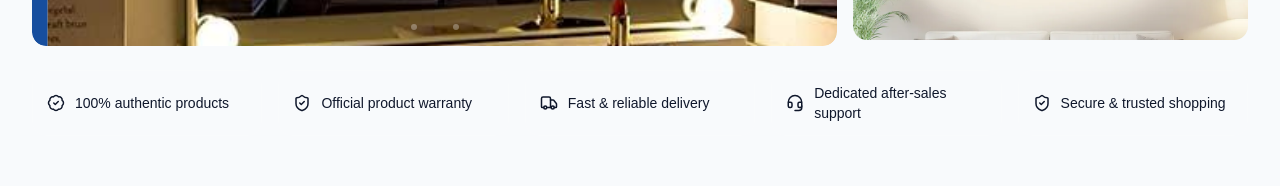
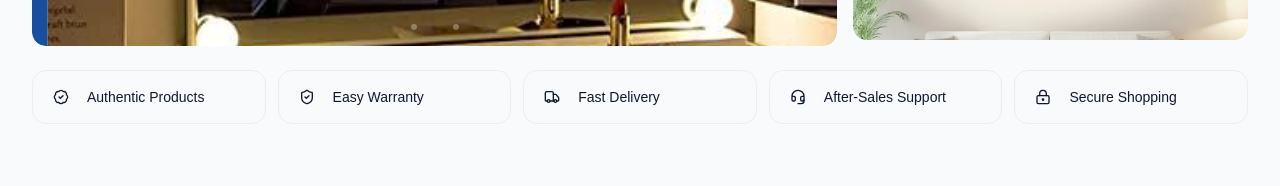
Before and after one commit to abdullah107189/jee-frontend, a Next.js app: page / in a window 1280 px wide. Shown: the part 553-739 px from the top of the page. Built offline with nearby package versions, Linux system fonts and the light colour scheme; no server answers.

Commit message:
update trustbadge

```diff
--- a/src/app/(home)/HeroSection.tsx
+++ b/src/app/(home)/HeroSection.tsx
@@ -17,42 +17,16 @@ export function HeroSection() {
         Shop the latest smartphones, laptops and gadgets in Bangladesh
       </h1>
 
-      {/* <div className="grid lg:grid-cols-3 md:grid-cols-2 grid-cols-1 lg:grid-rows-2 lg:aspect-16/6 md:gap-x-4 gap-x-2"> */}
-        {/* --------left side------   */}
-        {/* <div className="md:col-span-2 lg:row-span-2 lg:aspect-auto aspect-16/6">
-          <HeroSlider slides={heroSlides} />
-        </div> */}
-
-        {/* ------right side------  */}
-        {/* <div className="col-span-1 lg:row-span-2 flex lg:flex-col gap-y-2 ">
-          <div className="rounded-xl lg:h-1/2 border ">
-            <QuickWarrantyCheck></QuickWarrantyCheck>
-          </div>
-          <div className="lg:h-1/2 rounded-xl">
-            <Image
-              src="/images/hero/ac_hero.webp"
-              alt="Hero Banner 2"
-              width={500}
-              height={500}
-              className="h-full w-full rounded-xl object-cover aspect-16/6"
-            />
-          </div>
-        </div>
-      </div> */}
-
-
       <div className="grid grid-cols-1 gap-3 lg:grid-cols-3 lg:gap-4">
-
         {/* Main Banner */}
         <div className="min-w-0 lg:col-span-2">
-    <div className="relative aspect-16/9 overflow-hidden rounded-xl">
+          <div className="relative aspect-video overflow-hidden rounded-xl">
             <HeroSlider slides={heroSlides} />
           </div>
         </div>
 
         {/* Right / Bottom */}
         <div className="grid grid-cols-1 gap-3 md:grid-cols-2 lg:grid-cols-1 lg:gap-4">
-
           {/* Warranty */}
           <div className="min-w-0 overflow-hidden rounded-xl border border-border bg-card">
             <QuickWarrantyCheck />
@@ -68,12 +42,8 @@ export function HeroSection() {
               className="object-cover"
             />
           </div>
-
         </div>
       </div>
-
-
-
 
       <TrustBadgeStrip items={trustBadges} />
     </section>
--- a/src/app/(home)/HeroSlide.ts
+++ b/src/app/(home)/HeroSlide.ts
@@ -36,27 +36,27 @@ export const heroSlides: HeroSlide[] = [
 export const trustBadges: TrustBadgeItem[] = [
   {
     id: "authentic",
-    label: "100% authentic products",
-    icon: "authentic"
+    label: "Authentic Products",
+    icon: "authentic",
   },
   {
     id: "warranty",
-    label: "Official product warranty",
-    icon: "warranty"
+    label: "Easy Warranty",
+    icon: "warranty",
   },
   {
     id: "delivery",
-    label: "Fast & reliable delivery",
+    label: "Fast Delivery",
     icon: "delivery",
   },
   {
     id: "support",
-    label: "Dedicated after-sales support",
+    label: "After-Sales Support",
     icon: "support",
   },
   {
     id: "secure",
-    label: "Secure & trusted shopping",
+    label: "Secure Shopping",
     icon: "secure",
   },
 ];
--- a/src/app/(home)/TrustBadgeStrip.tsx
+++ b/src/app/(home)/TrustBadgeStrip.tsx
@@ -4,6 +4,7 @@ import {
   ShieldCheck,
   Truck,
   Headset,
+  LockKeyhole,
   type LucideIcon,
 } from "lucide-react";
 
@@ -12,7 +13,7 @@ const ICONS: Record<TrustBadgeIcon, LucideIcon> = {
   warranty: ShieldCheck,
   delivery: Truck,
   support: Headset,
-  secure: ShieldCheck,
+  secure: LockKeyhole,
 };
 
 interface TrustBadgeStripProps {
@@ -21,21 +22,35 @@ interface TrustBadgeStripProps {
 
 export function TrustBadgeStrip({ items }: TrustBadgeStripProps) {
   return (
-    <ul className="mt-4 grid grid-cols-2 gap-3 sm:mt-6 sm:grid-cols-3 lg:grid-cols-5 lg:gap-4">
+    <ul className="mt-4 grid grid-cols-2 gap-2.5 sm:mt-6 sm:grid-cols-3 sm:gap-3 lg:grid-cols-5">
       {items.map((item) => {
         const Icon = ICONS[item.icon];
 
         return (
           <li
             key={item.id}
-            className="flex items-center gap-2.5 rounded-xl border border-white/10 bg-surface-raised px-3.5 py-3"
+            className="
+              flex min-h-12 items-center gap-2.5
+              rounded-xl
+              border border-border/60
+              bg-surface-raised/80
+              px-3
+              py-2.5
+              transition-colors
+              hover:border-accent-signal/30
+            "
           >
-            <Icon
-              className="h-4 w-4 shrink-0 text-accent-signal sm:h-[18px] sm:w-[18px]"
-              aria-hidden="true"
-            />
+            <span
+              className="
+                flex h-8 w-8 shrink-0 items-center justify-center
+                rounded-lg
+                bg-accent-signal/10
+              "
+            >
+              <Icon className="h-4 w-4 text-accent-signal" aria-hidden="true" />
+            </span>
 
-            <span className="text-xs font-medium leading-5 text-text-muted sm:text-sm">
+            <span className="text-xs font-medium leading-4 text-text-muted sm:text-sm">
               {item.label}
             </span>
           </li>
```
Lines whose indentation alone changed are shown as unchanged.
